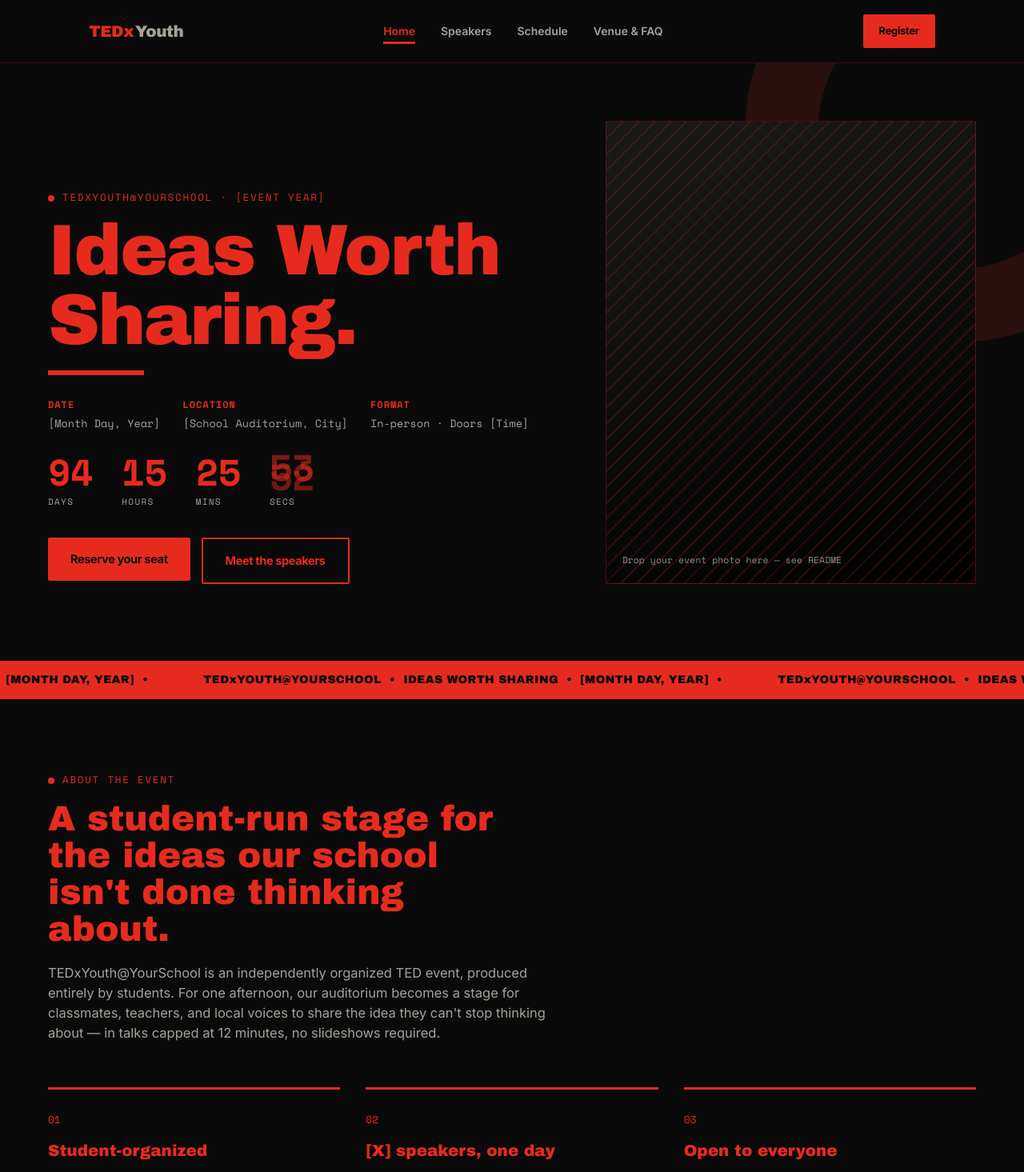
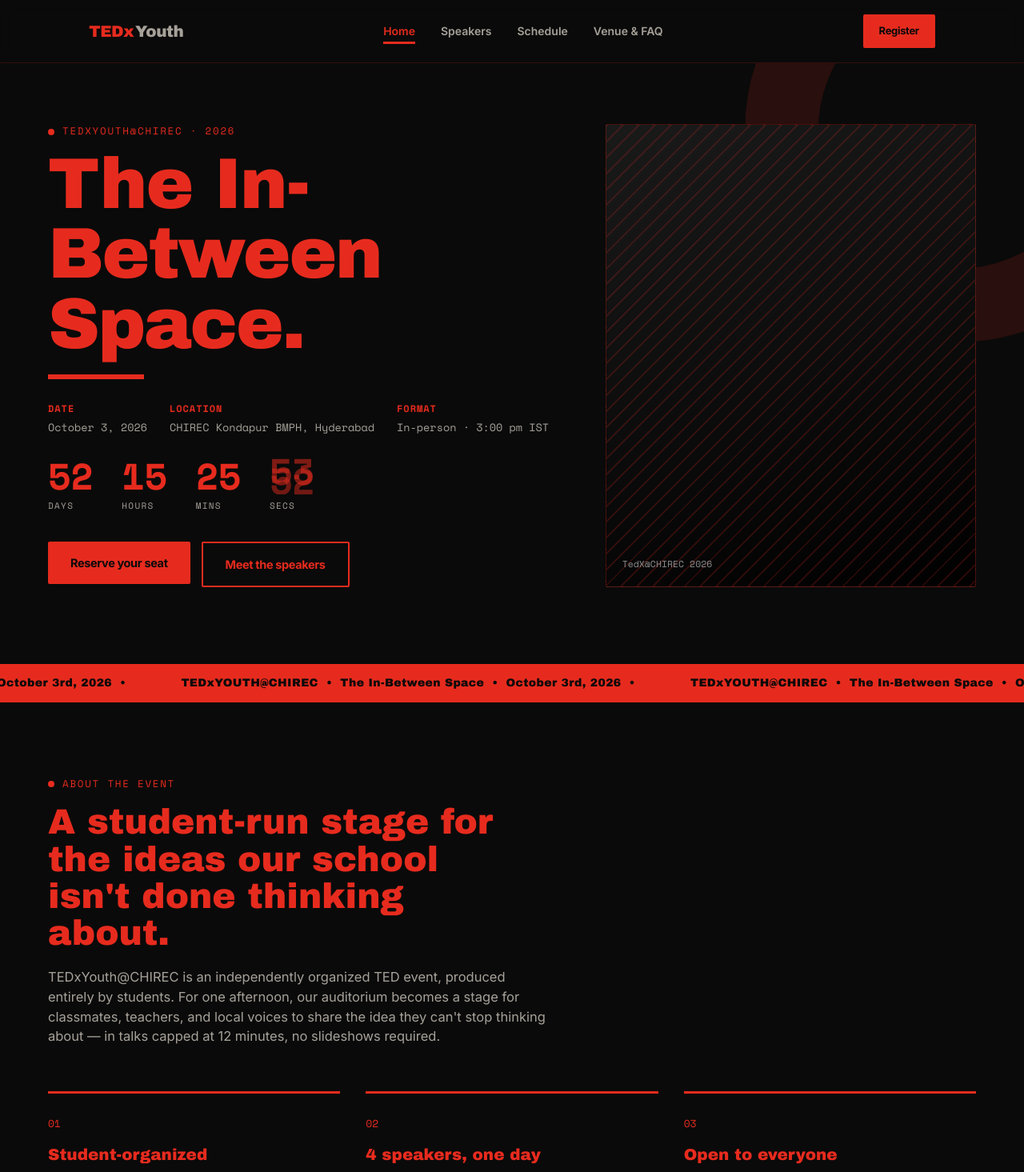
Before and after one commit to shaunak44oop/react-tedx, a React (Vite) app: page / in a window 1280 px wide. Shown: the top 1465 px of the page at 80% size. Built offline with nearby package versions, Linux system fonts and the light colour scheme; the HTML template or start-up script is replaced by a standard one.

Commit message:
Update home.tsx

```diff
--- a/src/pages/home.tsx
+++ b/src/pages/home.tsx
@@ -14,7 +14,7 @@ const aboutCards = [
   },
   {
     num: "02",
-    title: "[X] speakers, one day",
+    title: "4 speakers, one day",
     body: "Short talks from students, faculty, alumni, and guests from the community.",
   },
   {
@@ -39,7 +39,7 @@ export function Home() {
               className="inline-flex items-center gap-2.5 font-mono text-[12.5px] uppercase tracking-[0.14em] text-brand"
             >
               <span className="h-2 w-2 rounded-full bg-current" />
-              TEDxYouth@YourSchool · [Event Year]
+              TEDxYouth@CHIREC · 2026
             </motion.p>
 
             <motion.h1
@@ -48,9 +48,9 @@ export function Home() {
               transition={{ duration: 0.6, delay: 0.1, ease: [0.22, 1, 0.36, 1] }}
               className="mt-3 font-display text-[clamp(40px,7vw,92px)] leading-[0.98] tracking-tight text-brand"
             >
-              Ideas Worth
+              The In-Between
               <br />
-              Sharing.
+              Space.
             </motion.h1>
 
             <motion.hr
@@ -68,20 +68,20 @@ export function Home() {
             >
               <div>
                 <strong className="mb-1 block text-[12px] uppercase tracking-[0.08em] text-brand">Date</strong>
-                [Month Day, Year]
+                October 3, 2026
               </div>
               <div>
                 <strong className="mb-1 block text-[12px] uppercase tracking-[0.08em] text-brand">Location</strong>
-                [School Auditorium, City]
+                CHIREC Kondapur BMPH, Hyderabad
               </div>
               <div>
                 <strong className="mb-1 block text-[12px] uppercase tracking-[0.08em] text-brand">Format</strong>
-                In-person · Doors [Time]
+                In-person · 3:00 pm IST
               </div>
             </motion.div>
 
             <div className="mt-7">
-              <Countdown target="2026-11-14T09:00:00" />
+              <Countdown target="2026-10-03T09:00:00" />
             </div>
 
             <motion.div
@@ -106,7 +106,7 @@ export function Home() {
             }}
           >
             <p className="font-mono text-[11.5px] text-white/55">
-              Drop your event photo here — see README
+              TedX@CHIREC 2026
             </p>
           </motion.div>
         </div>
@@ -117,7 +117,7 @@ export function Home() {
         <Marquee duration={22}>
           {Array.from({ length: 6 }).map((_, i) => (
             <span key={i} className="font-display text-sm tracking-wide">
-              TEDxYOUTH@YOURSCHOOL &nbsp;•&nbsp; IDEAS WORTH SHARING &nbsp;•&nbsp; [MONTH DAY, YEAR] &nbsp;•&nbsp;
+              TEDxYOUTH@CHIREC &nbsp;•&nbsp; The In-Between Space &nbsp;•&nbsp; October 3rd, 2026 &nbsp;•&nbsp;
             </span>
           ))}
         </Marquee>
@@ -134,7 +134,7 @@ export function Home() {
               A student-run stage for the ideas our school isn't done thinking about.
             </h2>
             <p className="mt-5 max-w-[60ch] text-[16.5px] text-muted">
-              TEDxYouth@YourSchool is an independently organized TED event, produced
+              TEDxYouth@CHIREC is an independently organized TED event, produced
               entirely by students. For one afternoon, our auditorium becomes a stage
               for classmates, teachers, and local voices to share the idea they can't
               stop thinking about — in talks capped at 12 minutes, no slideshows
```
